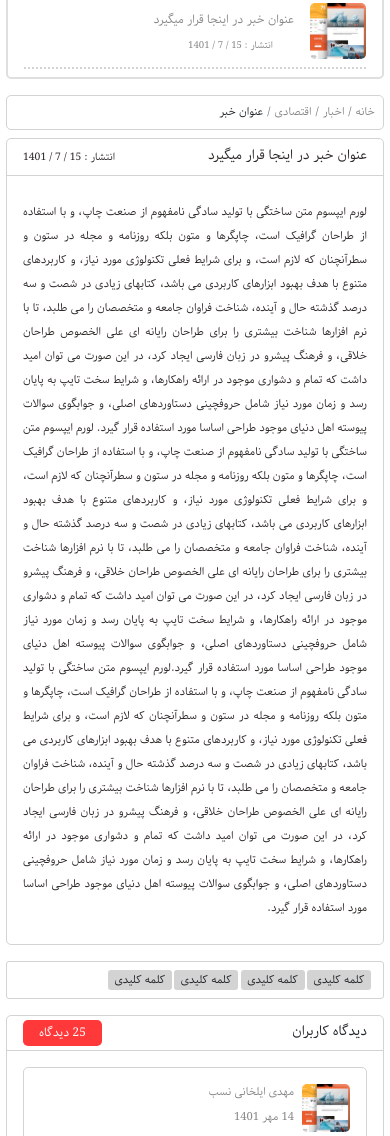
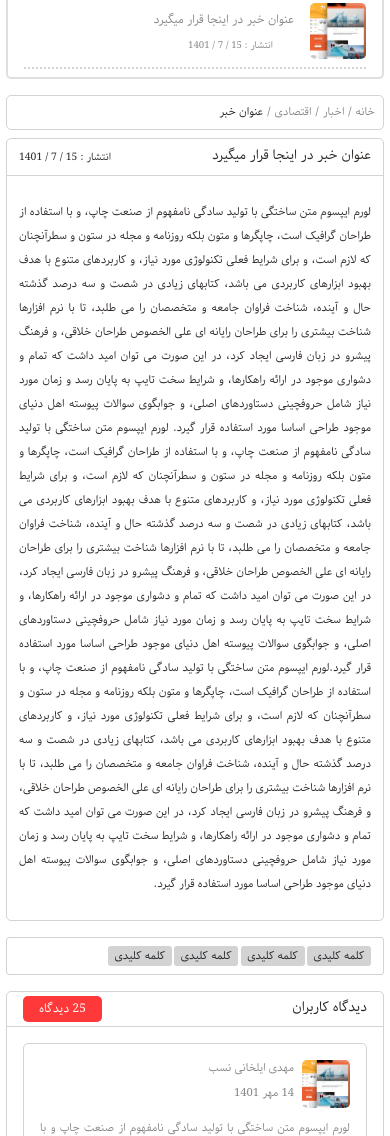
Before and after one commit to MehdiIlkhaniNasab/News-Site-With-Bootstrap-5, a plain HTML site: page single.html in a window 390 px wide. Shown: the part 828-1964 px from the top of the page. Drawn offline with Linux system fonts and the light colour scheme; files whose address does not match are found by name.

Commit message:
update single page for responsive

```diff
--- a/single.html
+++ b/single.html
@@ -221,9 +221,9 @@
                     </nav>
 
                     <div class="news-content">
-                        <div class="news-content-titel">
-                            <h3 class="">عنوان خبر در اینجا قرار میگیرد</h3>
-                            <p class="news-content-date my-0">
+                        <div class="news-content-titel px-4">
+                            <h3 class="px-0 ">عنوان خبر در اینجا قرار میگیرد</h3>
+                            <p class="news-content-date my-0 px-0">
                                 <svg class="icon icon-calendar">
                                     <use xlink:href="fonts/sprite.svg#icon-calendar"></use>
                                 </svg>
@@ -232,7 +232,7 @@
                             </p>
                         </div>
 
-                        <p class="news-content-desc">
+                        <p class="news-content-desc px-4">
                             لورم ایپسوم متن ساختگی با تولید سادگی نامفهوم از صنعت چاپ، و با استفاده از طراحان گرافیک
                             است، چاپگرها و متون بلکه روزنامه و مجله در ستون و سطرآنچنان که لازم است، و برای شرایط فعلی
                             تکنولوژی مورد نیاز، و کاربردهای متنوع با هدف بهبود ابزارهای کاربردی می باشد، کتابهای زیادی
```
